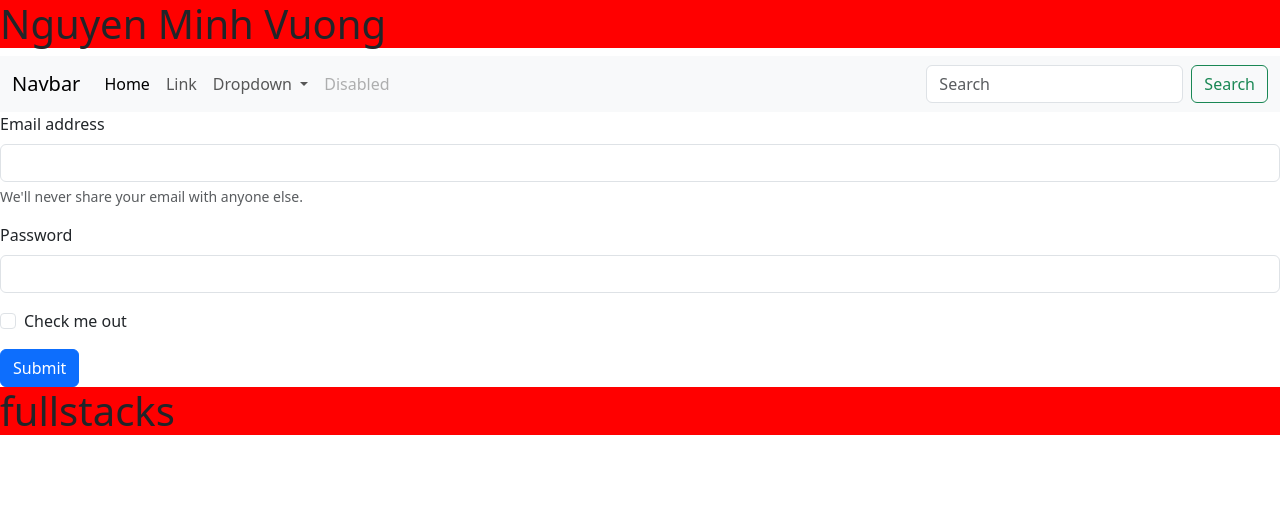
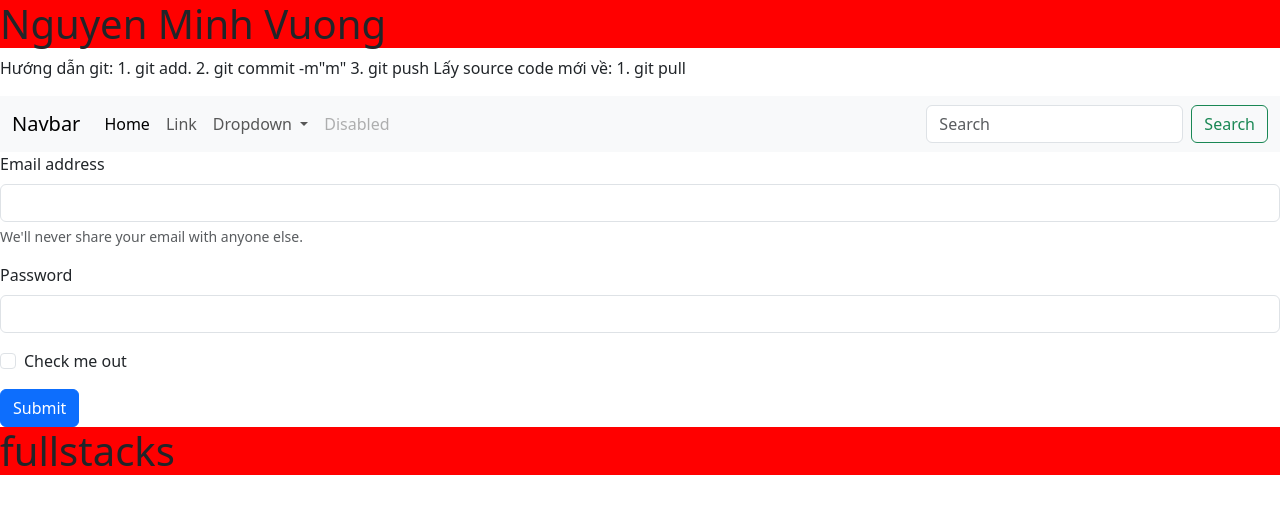
Before and after one commit to huylq11/f8_html_css, a plain HTML site: page index.html in a window 1280 px wide. Drawn offline with nearby package versions, Linux system fonts and the light colour scheme.

Commit message:
Update index.html
Hướng dẫn git

```diff
--- a/index.html
+++ b/index.html
@@ -10,6 +10,14 @@
 
 <body>
 <h1>Nguyen Minh Vuong </h1>
+    <p>
+    Hướng dẫn git:
+        1. git add.
+        2. git commit -m"m"
+        3. git push
+    Lấy source code mới về:
+        1. git pull
+    </p>
     <nav class="navbar navbar-expand-lg bg-body-tertiary">
         <div class="container-fluid">
           <a class="navbar-brand" href="#">Navbar</a>
```
